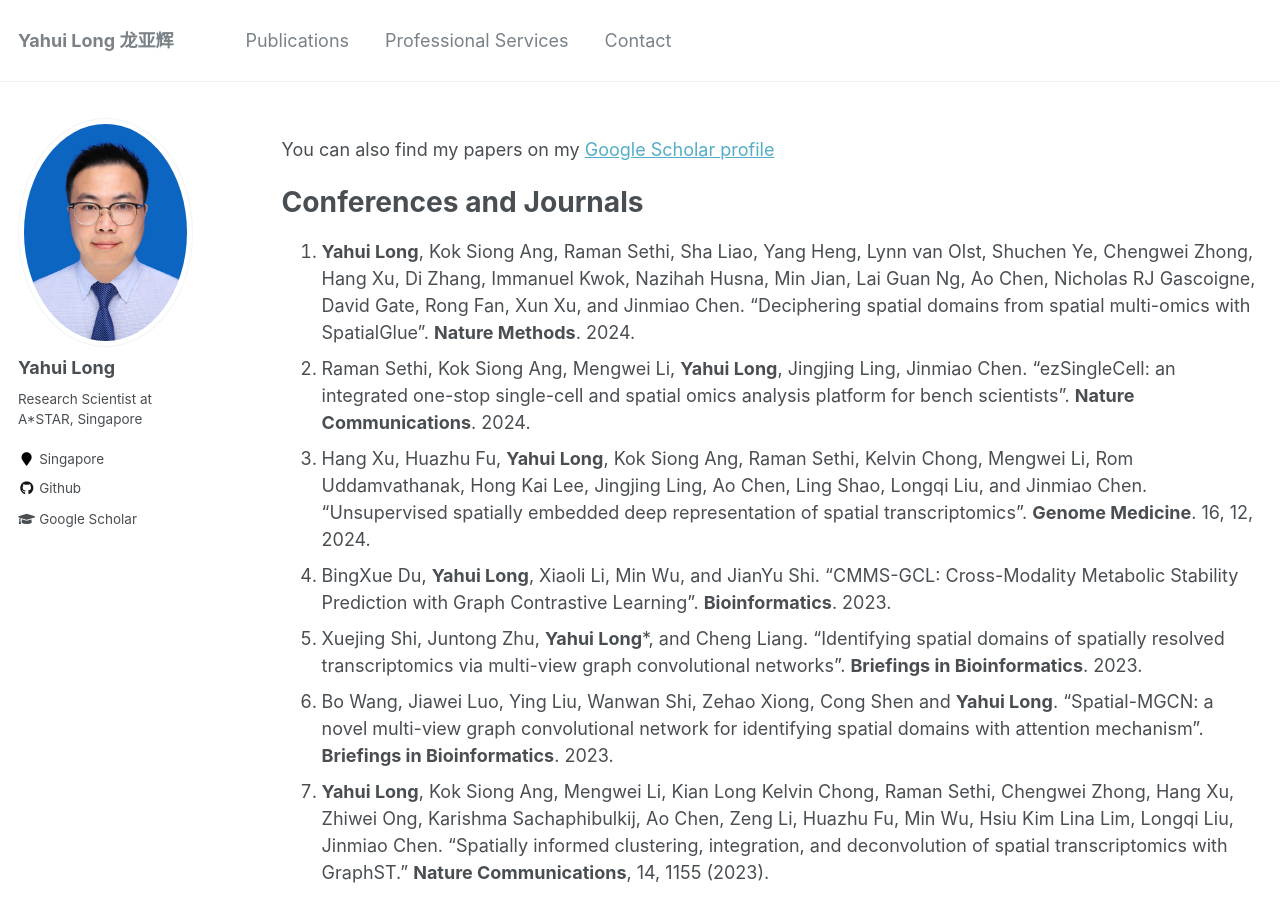
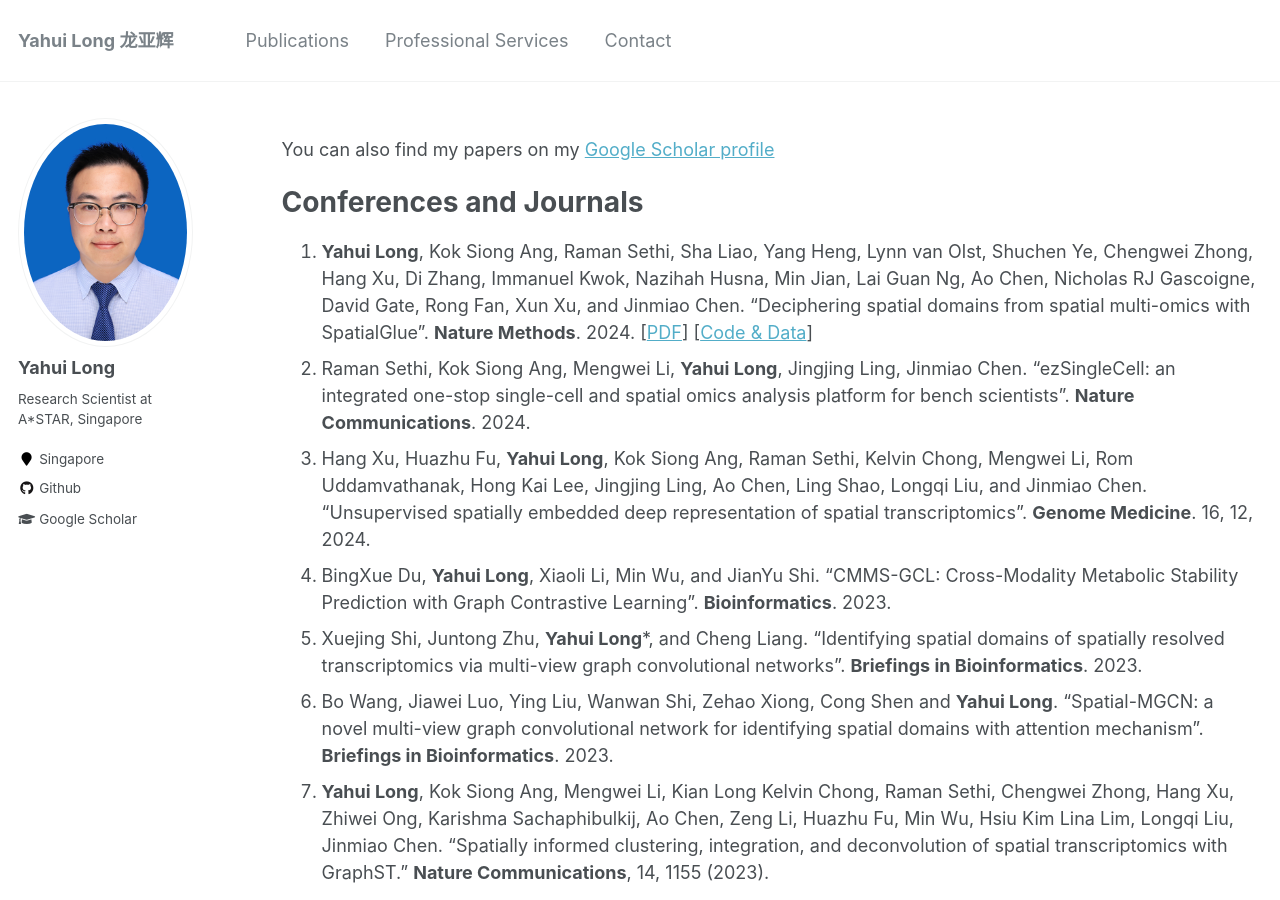
Before and after one commit to longyahui/Home, a Jekyll site: the page built from _pages/publications.md, in a window 1280 px wide and 900 px high. Built offline with Jekyll 4.4.1, drawn with Linux system fonts in a browser that asks for light colours.

Commit message:
Update publications.md

```diff
--- a/_pages/publications.md
+++ b/_pages/publications.md
@@ -12,7 +12,7 @@ redirect_from:
 You can also find my papers on my [Google Scholar profile](https://scholar.google.com/citations?user=lUoNEgcAAAAJ&hl=zh-CN&oi=ao)
 
 # Conferences and Journals
-1. **Yahui Long**, Kok Siong Ang, Raman Sethi, Sha Liao, Yang Heng, Lynn van Olst, Shuchen Ye, Chengwei Zhong, Hang Xu, Di Zhang, Immanuel Kwok, Nazihah Husna, Min Jian, Lai Guan Ng, Ao Chen, Nicholas RJ Gascoigne, David Gate, Rong Fan, Xun Xu, and Jinmiao Chen. "Deciphering spatial domains from spatial multi-omics with SpatialGlue". **Nature Methods**. 2024.
+1. **Yahui Long**, Kok Siong Ang, Raman Sethi, Sha Liao, Yang Heng, Lynn van Olst, Shuchen Ye, Chengwei Zhong, Hang Xu, Di Zhang, Immanuel Kwok, Nazihah Husna, Min Jian, Lai Guan Ng, Ao Chen, Nicholas RJ Gascoigne, David Gate, Rong Fan, Xun Xu, and Jinmiao Chen. "Deciphering spatial domains from spatial multi-omics with SpatialGlue". **Nature Methods**. 2024. [[PDF](https://www.nature.com/articles/s41592-024-02316-4)] [[Code & Data](https://github.com/JinmiaoChenLab/SpatialGlue)]
 2. Raman Sethi, Kok Siong Ang, Mengwei Li, **Yahui Long**, Jingjing Ling, Jinmiao Chen. "ezSingleCell: an integrated one-stop single-cell and spatial omics analysis platform for bench scientists". **Nature Communications**. 2024.
 3. Hang Xu, Huazhu Fu, **Yahui Long**, Kok Siong Ang, Raman Sethi, Kelvin Chong, Mengwei Li, Rom Uddamvathanak, Hong Kai Lee, Jingjing Ling, Ao Chen, Ling Shao, Longqi Liu, and Jinmiao Chen. "Unsupervised spatially embedded deep representation of spatial transcriptomics". **Genome Medicine**. 16, 12, 2024.
 4. BingXue Du, **Yahui Long**, Xiaoli Li, Min Wu, and JianYu Shi. "CMMS-GCL: Cross-Modality Metabolic Stability Prediction with Graph Contrastive Learning". **Bioinformatics**. 2023.
```
